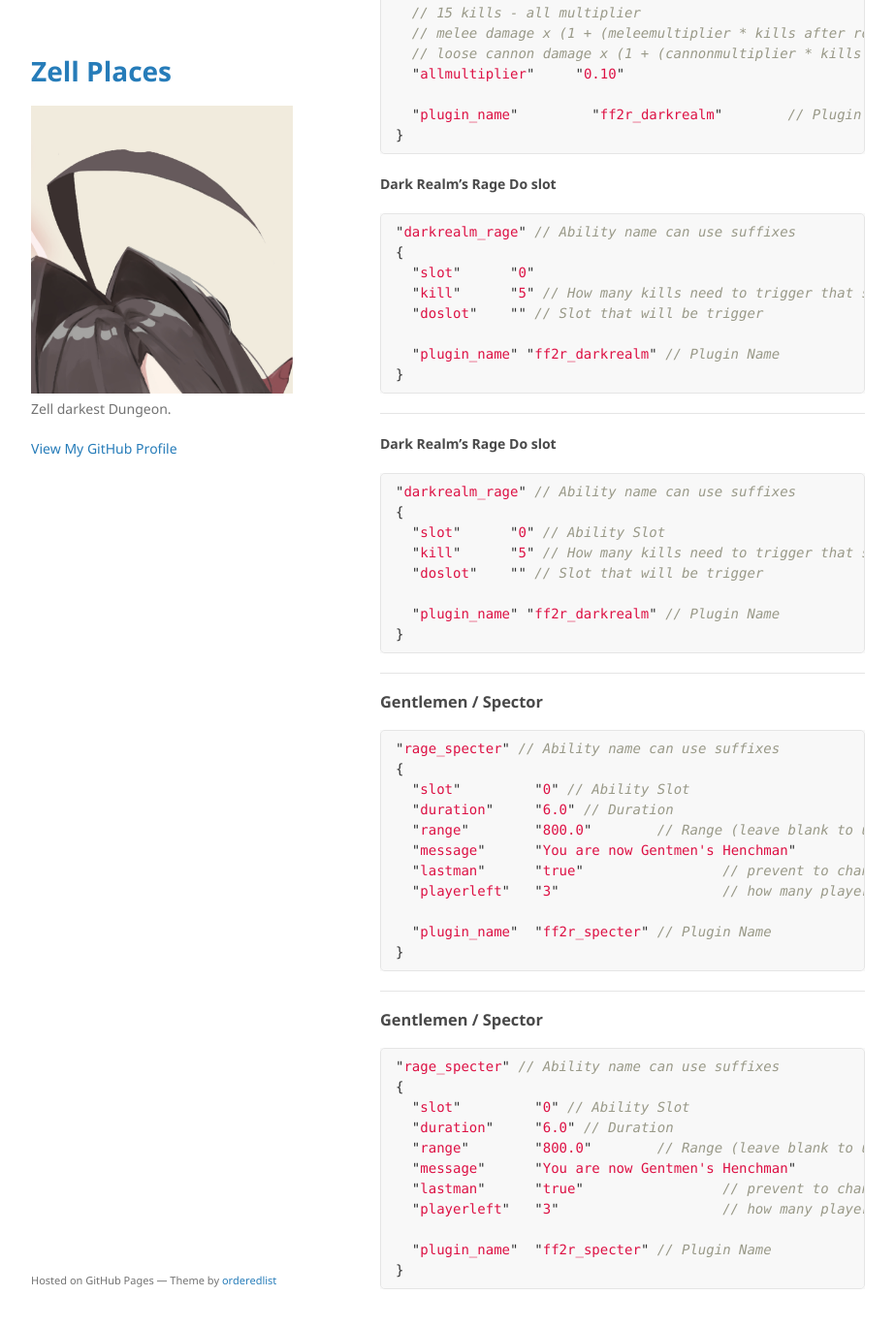
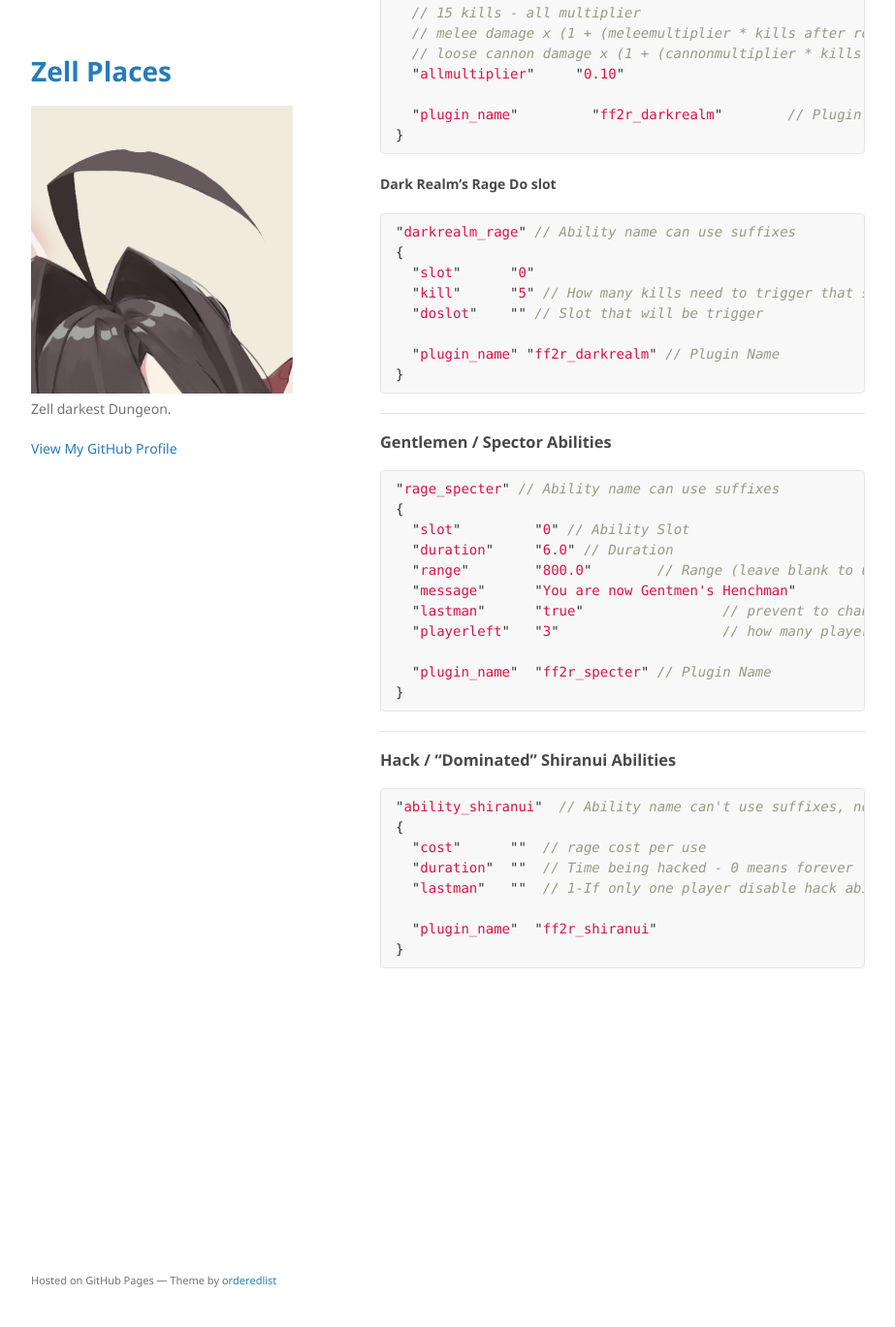
Before and after one commit to Zell3/Zell3.github.io, a Jekyll site: the page built from ff2r.md, in a window 1280 px wide and 1400 px high, scrolled down 5174 px. Shown: the top 1369 px of the window at 97% size, without its empty margins (178-1101 px from the left). Built offline with Jekyll 4.4.1, drawn with Linux system fonts in a browser that asks for light colours; our own code applies the rules of GitHub Pages for plain Markdown files; some of the changed text lies outside the part shown.

Commit message:
Update ff2r.md

````diff
--- a/ff2r.md
+++ b/ff2r.md
@@ -240,7 +240,7 @@ layout: default
 ### Dark Realm's Erandicator Abilities
 #### Dark Realm's Passive
 ```js
-"darkrealm_passive"
+"darkrealm_passive" // Ability name can't use suffixes, no multiple instances
 {
   // start round - melee
   // melee damage x (1 + (meleemultiplier * kills after round start))
@@ -275,21 +275,7 @@ layout: default
 
 * * *
 
-#### Dark Realm's Rage Do slot
-```js
-"darkrealm_rage" // Ability name can use suffixes
-{
-  "slot"      "0" // Ability Slot
-  "kill"      "5" // How many kills need to trigger that slot
-  "doslot"    "" // Slot that will be trigger
-
-  "plugin_name"	"ff2r_darkrealm" // Plugin Name
-}
-```
-
-* * *
-
-### Gentlemen / Spector
+### Gentlemen / Spector Abilities
 ```js
 "rage_specter" // Ability name can use suffixes
 {
@@ -306,17 +292,14 @@ layout: default
 
 * * *
 
-### Gentlemen / Spector
+### Hack / "Dominated" Shiranui Abilities
 ```js
-"rage_specter" // Ability name can use suffixes
+"ability_shiranui"  // Ability name can't use suffixes, no multiple instances
 {
-  "slot"         "0" // Ability Slot
-  "duration"     "6.0" // Duration
-  "range"        "800.0" 	// Range (leave blank to use default)
-  "message"      "You are now Gentmen's Henchman"
-  "lastman"      "true"			// prevent to change all player team if they no more player left in their team : true = yes false = no
-  "playerleft"   "3"			// how many player won't get team change (needed when lastman = true : default = 1)
+  "cost"      ""  // rage cost per use
+  "duration"  ""  // Time being hacked - 0 means forever
+  "lastman"   ""  // 1-If only one player disable hack ability 0-No disable
 
-  "plugin_name"  "ff2r_specter"	// Plugin Name
+  "plugin_name"  "ff2r_shiranui"
 }
 ```
````
Also changed, not shown: other parts of ff2r.md (+1 -1 lines).
